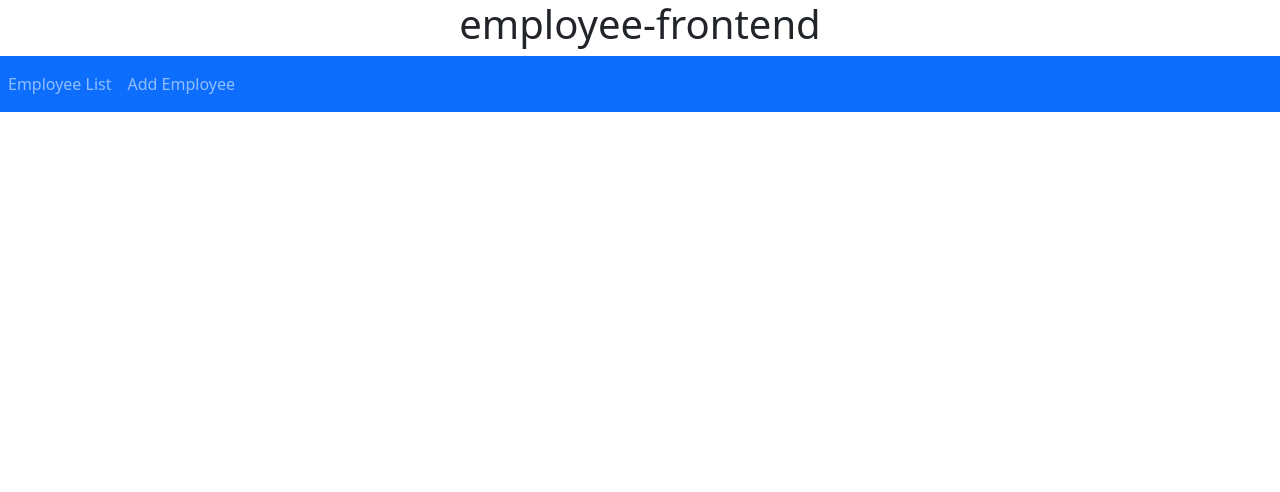
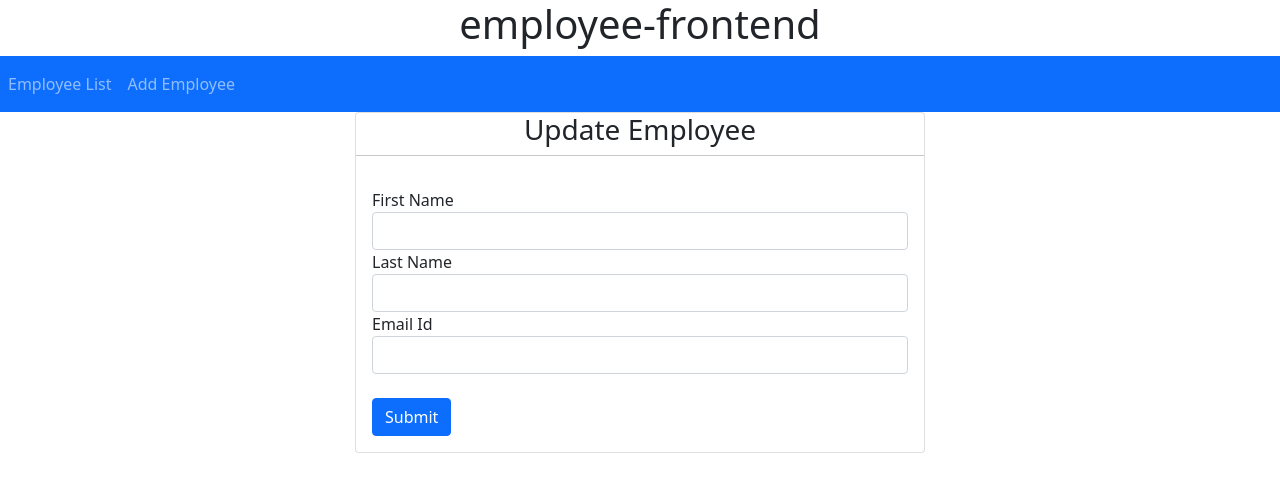
Before and after one commit to AfridShaik/employee-forntend, an Angular app: page /update-employee/1 in a window 1280 px wide. Before the commit this address led to /. Shown: the top 492 px of the page. Built offline with nearby package versions, Linux system fonts and the light colour scheme; no server answers.

Commit message:
curd operations done

```diff
--- a/src/app/app-routing.module.ts
+++ b/src/app/app-routing.module.ts
@@ -2,10 +2,13 @@
 import { RouterModule, Routes } from '@angular/router';
 import { CreateEmployeeComponent } from './create-employee/create-employee.component';
 import { EmployeeListComponent } from './employee-list/employee-list.component';
+import { UpdateEmployeeComponent } from './update-employee/update-employee.component';
 
 const routes: Routes = [
   {path : 'employee', component: EmployeeListComponent},
-  {path : 'create-employee', component: CreateEmployeeComponent}
+  {path : 'create-employee', component: CreateEmployeeComponent},
+  {path:'',redirectTo:'employee', pathMatch:'full'},
+  {path:'update-employee/:id', component:UpdateEmployeeComponent}
 ];
 
 @NgModule({
--- a/src/app/create-employee/create-employee.component.html
+++ b/src/app/create-employee/create-employee.component.html
@@ -25,7 +25,7 @@
                     </div>
 
                     <br />
-                    <button class="btn btn-success" type="submit">Submit</button>
+                    <button class="btn btn-primary" type="submit">Submit</button>
 
                 </form>
             </div>
--- a/src/app/create-employee/create-employee.component.ts
+++ b/src/app/create-employee/create-employee.component.ts
@@ -23,13 +23,14 @@
   saveEmployee(){
     this.employeeService.createEmployee(this.employee).subscribe( (data: any) =>{
       console.log(data);
+      window.alert(`Added employee ${this.employee.firstName} ${this.employee.lastName}`)
       this.goToEmployeeList();
     },
       (    error: any) => console.log(error));
   }
 
   goToEmployeeList(){
-    this.router.navigate(['/employees']);
+    this.router.navigate(['/employee']);
   }
 
   onSubmit(){
--- a/src/app/employee-list/employee-list.component.html
+++ b/src/app/employee-list/employee-list.component.html
@@ -8,6 +8,7 @@
             <th> First Name</th>
             <th> Last Name </th>
             <th> Email Id</th>
+            <th>Action </th>
         </tr>
     </thead>
     <tbody>
@@ -15,6 +16,11 @@
             <td> {{ employee.firstName }} </td>
             <td> {{ employee.lastName }} </td>
             <td> {{ employee.emailId }} </td>
+            <td>
+                <button (click)="updateEmployee(employee.id)" class="btn btn-info"  > Update</button>
+                <button (click)="deleteEmployee(employee.id)" class="btn btn-danger"  style="margin-left: 10px;"> Delete</button>
+            </td>
+
         </tr>
     </tbody>
 </table>
--- a/src/app/employee-list/employee-list.component.ts
+++ b/src/app/employee-list/employee-list.component.ts
@@ -1,6 +1,7 @@
 import { Component, OnInit } from '@angular/core';
 import { Employee } from '../employee';
 import { EmployeeService } from '../employee.service';
+import { Router } from '@angular/router';
 
 @Component({
   selector: 'app-employee-list',
@@ -11,7 +12,8 @@
 
   employee: Employee[] | undefined;
 
-  constructor(private employeeService: EmployeeService) { }
+  constructor(private employeeService: EmployeeService,
+    private router: Router) { }
 
   ngOnInit(): void {
     this.getEmployees();
@@ -22,4 +24,15 @@
       this.employee = data;
     });
   }
+
+  updateEmployee(id: any ){
+    this.router.navigate(['update-employee', id]);
+  }
+  deleteEmployee(id: any){
+    this.employeeService.deleteEmployee(id).subscribe(data =>{
+      console.log(data);
+      this.getEmployees();
+    })
+  }
+
 }
--- a/src/app/employee.service.ts
+++ b/src/app/employee.service.ts
@@ -22,4 +22,16 @@
     return this.httpClient.post(`${this.baseURL}`, employee);
   }
 
+  getEmployeeById(id: number): Observable<Employee>{
+    return this.httpClient.get<Employee>(`${this.baseURL}/${id}`);
+  }
+
+  updateEmployee(id: number, employee: Employee): Observable<Object>{
+    return this.httpClient.put(`${this.baseURL}/${id}`, employee);
+  }
+
+  deleteEmployee(id: number): Observable<Object>{
+    return this.httpClient.delete(`${this.baseURL}/${id}`);
+  }
+
 }
--- a/src/app/update-employee/update-employee.component.html
+++ b/src/app/update-employee/update-employee.component.html
@@ -1 +1,33 @@
-<p>update-employee works!</p>
+<div class="row">
+    <div class="card col-md-6 offset-md-3 offset-md-3">
+        <div class="row">
+            <h3 class="text-center"> Update Employee </h3>
+            <hr />
+            <div class="card-body">
+                <form (ngSubmit)="onSubmit()">
+
+                    <div class="form-group">
+                        <label> First Name</label>
+                        <input type="text" class="form-control" id="firstName" [(ngModel)]="employee.firstName"
+                            name="firstName">
+                    </div>
+
+                    <div class="form-group">
+                        <label> Last Name</label>
+                        <input type="text" class="form-control" id="lastName" [(ngModel)]="employee.lastName"
+                            name="lastName">
+                    </div>
+
+                    <div class="form-group">
+                        <label> Email Id</label>
+                        <input type="text" class="form-control" id="emailId" [(ngModel)]="employee.emailId"
+                            name="emailId">
+                    </div>
+                    <br />
+                    <button class="btn btn-primary" type="submit">Submit</button>
+
+                </form>
+            </div>
+        </div>
+    </div>
+</div>
--- a/src/app/update-employee/update-employee.component.ts
+++ b/src/app/update-employee/update-employee.component.ts
@@ -1,4 +1,7 @@
 import { Component, OnInit } from '@angular/core';
+import { ActivatedRoute, Router } from '@angular/router';
+import { Employee } from '../employee';
+import { EmployeeService } from '../employee.service';
 
 @Component({
   selector: 'app-update-employee',
@@ -7,9 +10,30 @@
 })
 export class UpdateEmployeeComponent implements OnInit {
 
-  constructor() { }
+  id: number | any;
+  employee: Employee = new Employee();
+  constructor(private employeeService: EmployeeService,
+    private route: ActivatedRoute,
+    private router: Router) { }
 
   ngOnInit(): void {
+    this.id = this.route.snapshot.params['id'];
+
+    this.employeeService.getEmployeeById(this.id).subscribe((data: Employee) => {
+      this.employee = data;
+    }, (error: any) => console.log(error));
+  }
+
+  onSubmit(){
+    this.employeeService.updateEmployee(this.id, this.employee).subscribe( (data: any) =>{
+      window.alert(`Updated Successfully`);
+      this.goToEmployeeList();
+    }
+    , (error: any) => console.log(error));
+  }
+
+  goToEmployeeList(){
+    this.router.navigate(['/employee']);
   }
 
 }
```
